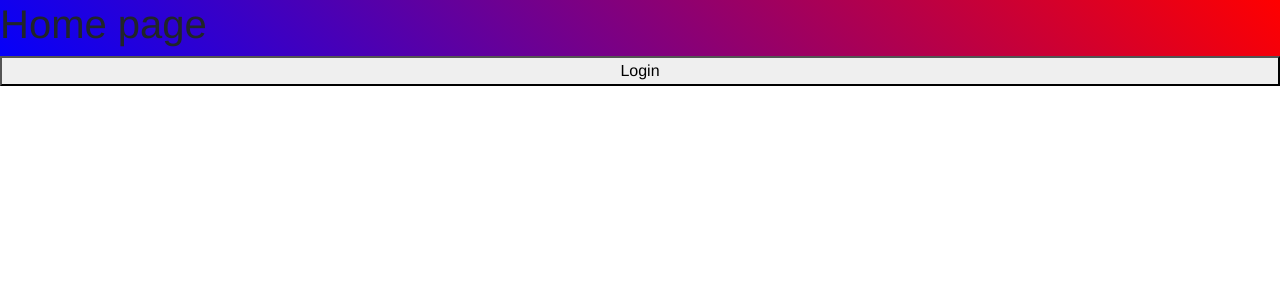
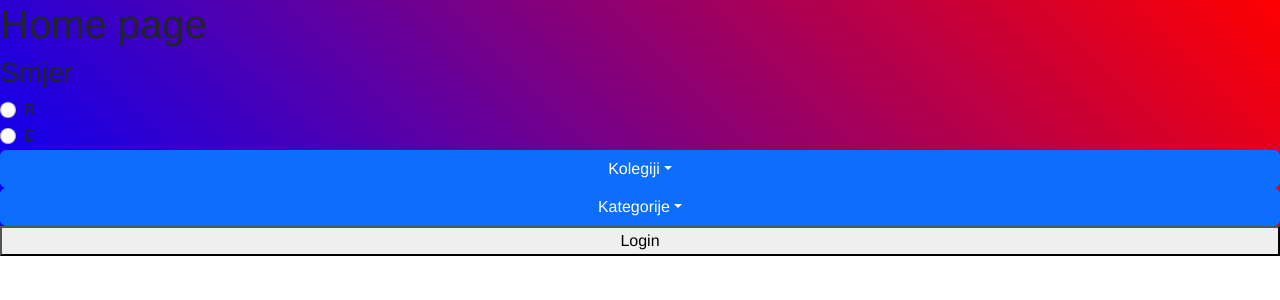
Before and after one commit to ivankreso1/Sinappsa-Progi, a React (Create React App) app in the folder IzvorniKod/frontend/: page / in a window 1280 px wide. Shown: the top 300 px of the page. Built offline with nearby package versions, Linux system fonts and the light colour scheme.

Commit message:
Napravljene promjene u App.js: rendera se komponenta Filter koja je napravljena u components mapi. Sastoji se od 2 radio buttona te 2 dropdowna te služi za filtriranje po smjeru, kolegiju i kategoriji

```diff
--- a/IzvorniKod/frontend/src/components/App.js
+++ b/IzvorniKod/frontend/src/components/App.js
@@ -1,7 +1,7 @@
 import React from 'react';
 import '../cssFiles/App.css';
 import { useNavigate } from 'react-router-dom';
-
+import Filter from "./Filter"
 
 /**/
 
@@ -14,6 +14,7 @@ function App() {
   return (
     <div>
       <h1>Home page</h1>
+      <Filter />
       <button onClick={goToLogin}> Login </button>
     </div>
   );
--- /dev/null
+++ b/IzvorniKod/frontend/src/components/Filter.js
@@ -0,0 +1,66 @@
+import React from 'react';
+import { Form, Button } from "react-bootstrap";
+import DropdownButton from 'react-bootstrap/DropdownButton';
+import DropdownItem from 'react-bootstrap/esm/DropdownItem';
+
+export default function Filter() {
+
+
+    function dohvatiKolegije() {
+        console.log("U funkciji")
+    }
+    //kada se klikne na dropdown, na backend ce se poslati zahtjev za dohvacanjem kolegija koji ce se nakon toga prikazati kao opcije u dropdownovima
+    //rezultate (kolegije) spremiti u useState varijablu
+    //treba napraviti dropdown komponentu Kolegij, mapirati nad useState i stvarati kolegij komponente koje su zapravo samo dropDownItem
+
+    return (
+        <div className="filter-container">
+            <Form
+                className="form-filter"
+            /*onSubmit={handleFormSubmit}*/
+            >
+                <Form.Group
+                    className="filter-smjer-radio"
+                >
+                    <h3>Smjer</h3>
+                    <Form.Check
+                        type="radio"
+                        required
+                        label="R"
+                        name="smjer"
+                        value="R"
+                        feedback="You must agree before submitting."
+                        feedbackType="invalid"
+                    />
+                    <Form.Check
+                        type="radio"
+                        required
+                        label="E"
+                        name="smjer"
+                        value="E"
+                        feedback="You must agree before submitting."
+                        feedbackType="invalid"
+                    />
+                </Form.Group>
+                <DropdownButton
+                    className="filter-kolegij-dropdown"
+                    title = "Kolegiji"
+                    onClick={dohvatiKolegije}>
+                    <DropdownItem>Prvi kolegij</DropdownItem>
+                    <DropdownItem>Drugi kolegij</DropdownItem>
+                    <DropdownItem>Treci kolegij</DropdownItem>
+                    <DropdownItem>Cetvrti kolegij</DropdownItem>
+                </DropdownButton>
+                <DropdownButton
+                    className="filter-kategorije-dropdown"
+                    title="Kategorije">
+                    <DropdownItem>Laboratorijska vježba</DropdownItem>
+                    <DropdownItem>Blic</DropdownItem>
+                    <DropdownItem>Gradivo</DropdownItem>
+                    <DropdownItem>Kontinuirani ispit</DropdownItem>
+                    <DropdownItem>Ispitni rok</DropdownItem>
+                </DropdownButton>
+            </Form>
+        </div>
+    );
+}
```
